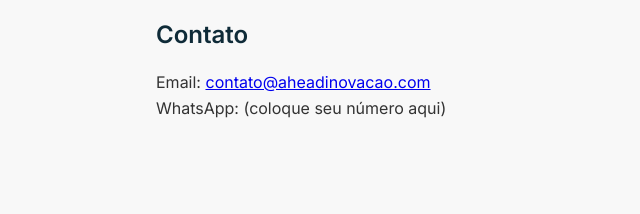
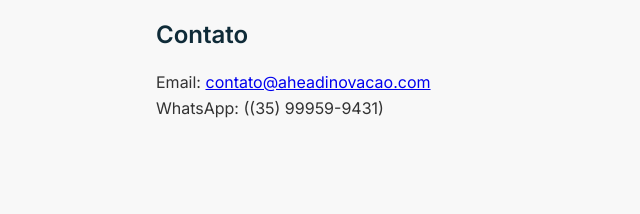
Before and after one commit to Was-ahead/aheadinovacao.github.io, a plain HTML site: page index.html in a window 1280 px wide. Shown: the part 1171-1385 px from the top of the page, 0-640 px from the left. Drawn offline with Linux system fonts and the light colour scheme.

Commit message:
Update index.html

```diff
--- a/index.html
+++ b/index.html
@@ -115,7 +115,7 @@
 <section>
     <h2>Contato</h2>
     <p>Email: <a href="mailto:contato@aheadinovacao.com">contato@aheadinovacao.com</a><br>
-       WhatsApp: (coloque seu número aqui)</p>
+       WhatsApp: ((35) 99959-9431)</p>
 </section>
 
 <footer>
```
